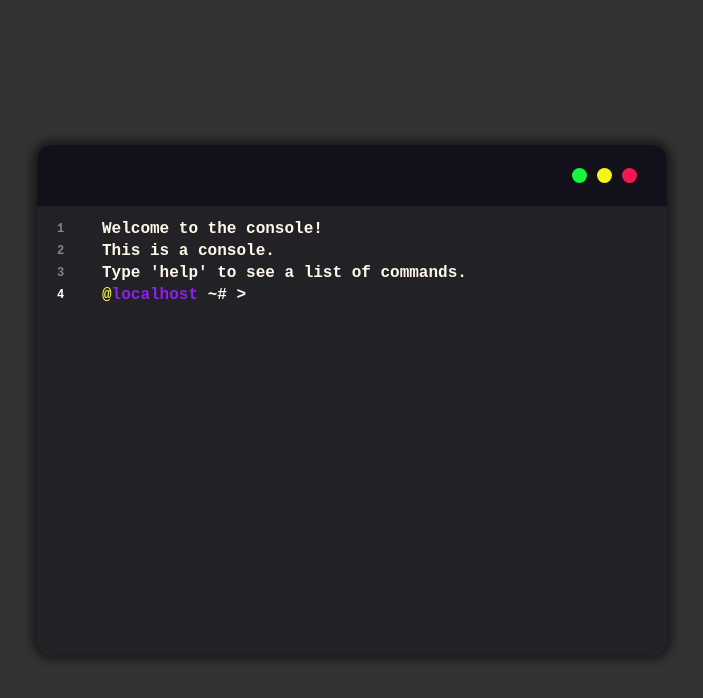
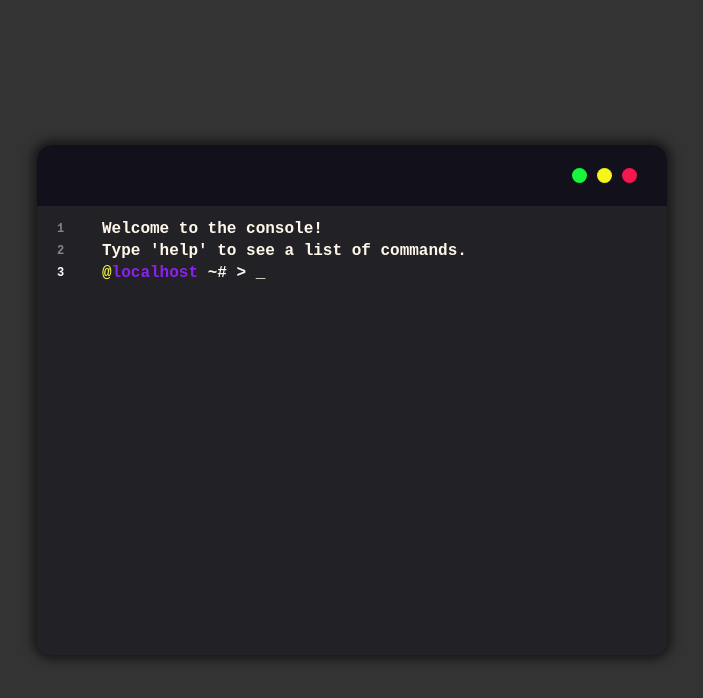
Before and after one commit to 0xRuFFy/console_site, a website with bundled scripts: page pages/index.html in a window 1280 px wide. Shown: the whole page, without its empty margins (288-991 px from the left). Built offline with nearby package versions, Linux system fonts and the light colour scheme; a web font is replaced by a local one.

Commit message:
implemented a working caret for the console

```diff
--- a/public/style.css
+++ b/public/style.css
@@ -184,6 +184,36 @@ body {
     color: var(--console-maximize-color-hover);
 }
 
+.console-body .line .line-content {
+    position: relative;
+}
+
+.console-body .line .line-content .caret {
+    display: none;
+}
+
+.console-body .line.current .line-content {
+    position: relative;
+}
+
+.console-body .line.current .line-content .caret {
+    display: inline;
+    position: absolute;
+    animation: blink .9s infinite;
+}
+
+@keyframes blink {
+    0% {
+        opacity: 0;
+    }
+    50% {
+        opacity: 1;
+    }
+    100% {
+        opacity: 0;
+    }
+}
+
 .console .console-input {
     position: absolute;
     top: -99999px;
--- a/src/console.ts
+++ b/src/console.ts
@@ -1,4 +1,6 @@
-const PROMPT = `<span class="at">@</span><span class="host">${window.location.hostname}</span> ~# > `;
+const PROMPT = `<span class="at">@</span><span class="host">${window.location.hostname}</span> ~# >&nbsp;`;
+const CARET = "_"
+const SPACE = "&nbsp;"
 const CONSOLE = document.querySelector(".app .console")!;
 const CONSOLE_INPUT = document.querySelector(".console-input input")! as HTMLInputElement;
 const CONSOLE_BODY = document.querySelector(".app .console .console-body")!;
@@ -15,6 +17,14 @@ const COMMANDS: string[] = [
 let lines: HTMLElement[] = [];
 let inputs: string[] = [];
 let currentInput = inputs.length - 1;
+
+const padLeftHTMLString = (s: string, n: number): string => {
+    return SPACE.repeat(n) + s
+}
+
+const getTrueCaretLength = (caret: Element): number => {
+    return (caret.innerHTML.length - CARET.length) / SPACE.length
+}
 
 const newLine = (text: string, className: string = ""): void => {
     let line = document.createElement("div");
@@ -36,9 +46,23 @@ const newLine = (text: string, className: string = ""): void => {
     line.appendChild(lineContent);
 
     if (className !== "") {
+        let prompt = document.createElement("span");
+        prompt.classList.add("prompt");
+        prompt.innerHTML = PROMPT;
+        lineContent.appendChild(prompt);
+
+        let caret = document.createElement("span");
+        caret.classList.add("caret")
+        caret.innerHTML = CARET
+        lineContent.appendChild(caret)
+
+        let text = document.createElement("span");
+        text.classList.add("line-input-text");
+        lineContent.appendChild(text);
+
         let suggestion = document.createElement("span");
         suggestion.classList.add("suggestion");
-        line.appendChild(suggestion);
+        lineContent.appendChild(suggestion);
     }
 
     if (lines.length > 0) {
@@ -77,7 +101,7 @@ const editLastLine = (input: string): void => {
     if (COMMANDS.includes(input.trim())) {
         input = `<span class="cmd">${input}</span>`
     }
-    lines[lines.length-1].querySelector(".line-content")!.innerHTML = `${PROMPT}${input}`;
+    lines[lines.length-1].querySelector(".line-content .line-input-text")!.innerHTML = input;
 }
 
 const addInput = (input: string): void => {
@@ -112,7 +136,6 @@ const autoComplete = (input: string, force: boolean = false): string => {
 }
 
 const inputHandler = (input: string): void => {
-    console.log(input);
     switch (input) {
         case "help":
             newLines([
@@ -120,19 +143,19 @@ const inputHandler = (input: string): void => {
                 ["clear | cls - clear the console"],
                 ["whoami - show information about the user"],
                 ["about - show information about the creator"],
-                [PROMPT, "input-line"],
+                ["", "input-line"],
             ]);
             break;
         case "clear":
         case "cls":
             CONSOLE_BODY.innerHTML = "";
             lines = [];
-            newLine(PROMPT, "input-line");
+            newLine("", "input-line");
             break;
         default:
             newLines([
                 [`Unknown command: ${input}`],
-                [PROMPT, "input-line"],
+                ["", "input-line"],
             ]);
             break;
     }
@@ -188,16 +211,34 @@ CONSOLE_INPUT.addEventListener("keydown", (event: KeyboardEvent) => {
     setSuggestion(CONSOLE_INPUT.value);
 }, false);
 
+CONSOLE_INPUT.addEventListener("keyup", (event: Event) => {
+    lines[lines.length-1].querySelector(".caret")!.innerHTML = padLeftHTMLString(CARET, CONSOLE_INPUT.selectionStart!)
+})
+
 CONSOLE_INPUT.addEventListener("input" , (event: Event) => {
     editLastLine(CONSOLE_INPUT.value);
     setSuggestion(CONSOLE_INPUT.value);
+    lines[lines.length-1].querySelector(".caret")!.innerHTML = padLeftHTMLString(CARET, CONSOLE_INPUT.selectionStart!)
 });
+
+CONSOLE_INPUT.onblur = () => {
+    let caret = document.querySelector(".console-body .line.current .line-content .caret") as HTMLElement
+    if (caret != undefined) {
+        caret.style.display = "none"
+    }
+}
+
+CONSOLE_INPUT.onfocus = () => {
+    let caret = document.querySelector(".console-body .line.current .line-content .caret") as HTMLElement
+    if (caret != undefined) {
+        caret.style.display = "inline"
+    }
+}
 
 newLines([
     ["Welcome to the console!"],
-    ["This is a console."],
     ["Type 'help' to see a list of commands."],
-    [PROMPT, "input-line"]
+    ["", "input-line"]
 ]);
 
 focusInput();
```
